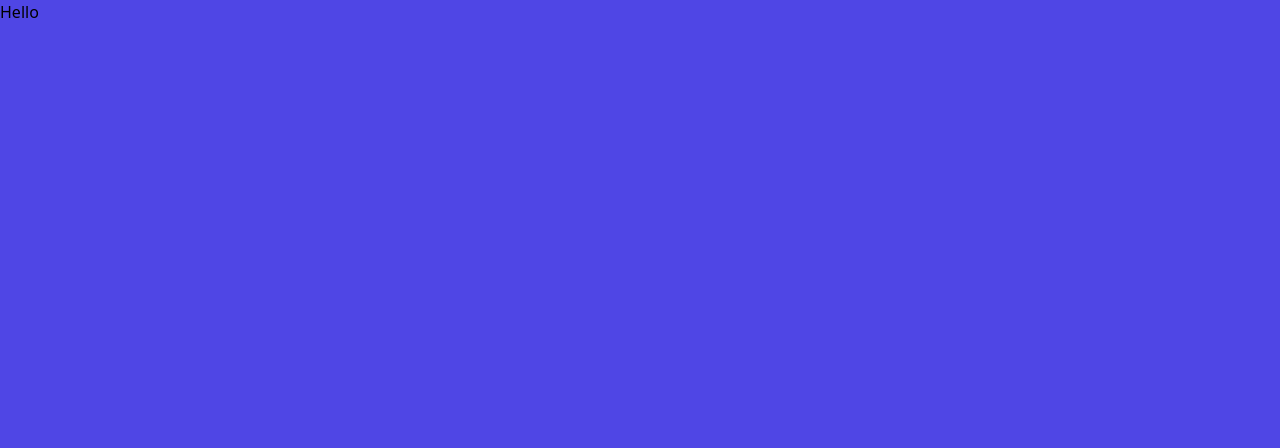
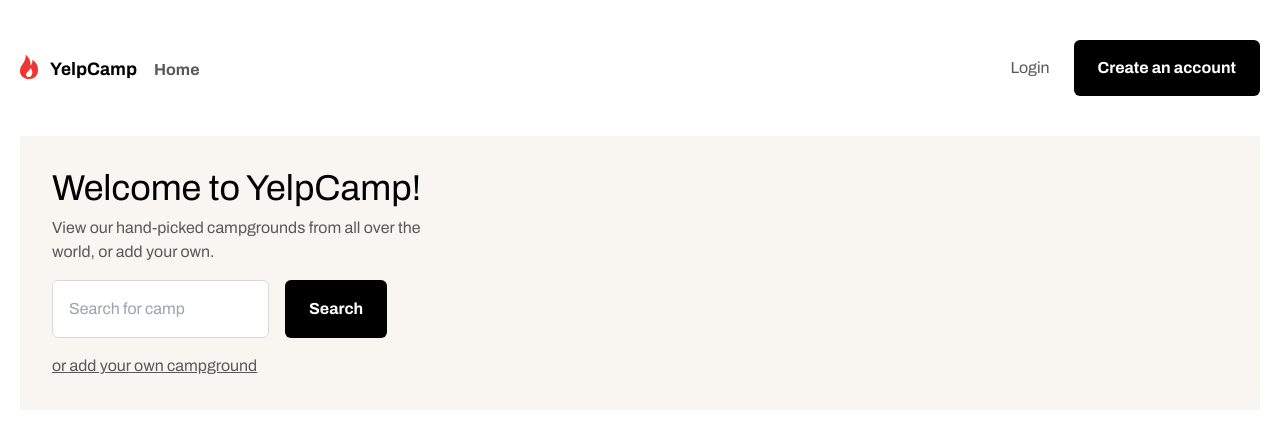
Before and after one commit to JaspalSingh1998/yelcamp, a React (Create React App) app: page / in a window 1280 px wide. Shown: the top 448 px of the page. Built offline with nearby package versions, Linux system fonts and the light colour scheme.

Commit message:
Added Navigation and Search Jumbotron

```diff
--- a/src/App.js
+++ b/src/App.js
@@ -1,7 +1,11 @@
+import Navigation from "./components/Navigation";
+import Search from "./components/Search";
+
 function App() {
   return (
-    <div className="min-h-screen bg-indigo-600">
-      <h1>Hello</h1>
+    <div className="font-Archivo container mx-auto py-10 px-5">
+      <Navigation />
+      <Search />
     </div>
   );
 }
--- /dev/null
+++ b/src/components/Landing.js
@@ -0,0 +1,17 @@
+import Logo from "../Assets/Logo.png";
+import HeroImage from "../Assets/Hero Image (Tablet and Mobile).jpg";
+import HeroImageLarge from "../Assets/Hero Image.jpg";
+import Airbnb from "../Assets/Airbnb.svg";
+import Booking from "../Assets/Booking.svg";
+import PlumGuide from "../Assets/Plum Guide.svg";
+import Checkmark from "../Assets/Checkmark.svg";
+
+function Landing() {
+  return (
+    <>
+      <h1>Hello</h1>
+    </>
+  );
+}
+
+export default Landing;
--- /dev/null
+++ b/src/components/Navigation.js
@@ -0,0 +1,35 @@
+import Logo from "../Assets/Logo.png";
+import Hamburger from "../Assets/Hamburger Menu.svg";
+
+function Navigation() {
+  return (
+    <div className="flex items-center justify-between">
+      <div className="flex gap-4 items-center">
+        <img src={Logo} alt="Logo" />
+        <a
+          href="/"
+          className="font-bold text-text-muted mt-1 hidden lg:inline-block"
+        >
+          Home
+        </a>
+      </div>
+      <div>
+        <a
+          href="/"
+          className="text-text-muted px-6 py-4 rounded-md hidden lg:inline-block"
+        >
+          Login
+        </a>
+        <a
+          href="/"
+          className="bg-black text-white font-bold px-6 py-4 rounded-md hidden lg:inline-block"
+        >
+          Create an account
+        </a>
+        <img src={Hamburger} alt="Menu Btn" className="lg:hidden" />
+      </div>
+    </div>
+  );
+}
+
+export default Navigation;
--- /dev/null
+++ b/src/components/Search.js
@@ -0,0 +1,26 @@
+function Search() {
+  return (
+    <div className="bg-landing-bg my-10 p-8 ">
+      <h2 className="text-4xl mb-2">Welcome to YelpCamp!</h2>
+      <p className="text-text-muted mb-4 max-w-sm">
+        View our hand-picked campgrounds from all over the world, or add your
+        own.
+      </p>
+      <div className="flex flex-col md:flex-row gap-4 mb-4">
+        <input
+          type="text"
+          placeholder="Search for camp"
+          className="outline-none border border-item-border rounded-md p-4"
+        />
+        <button className="font-bold bg-black text-white p-4 md:px-6 rounded-md">
+          Search
+        </button>
+      </div>
+      <a href="/" className="text-text-muted underline">
+        or add your own campground
+      </a>
+    </div>
+  );
+}
+
+export default Search;
--- a/tailwind.config.js
+++ b/tailwind.config.js
@@ -4,7 +4,7 @@ module.exports = {
   theme: {
     extend: {
       fontFamily: {
-        Archivo: [],
+        Archivo: ["Archivo", "sans-serif"],
       },
       colors: {
         "landing-bg": "#F9F6F1",
```
Also changed, not shown: src/Assets/Logo.png (added), src/Assets/Logo.svg (deleted).
